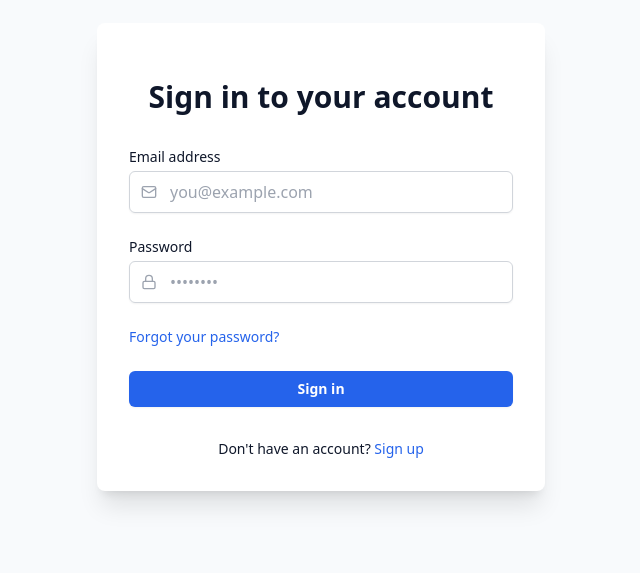
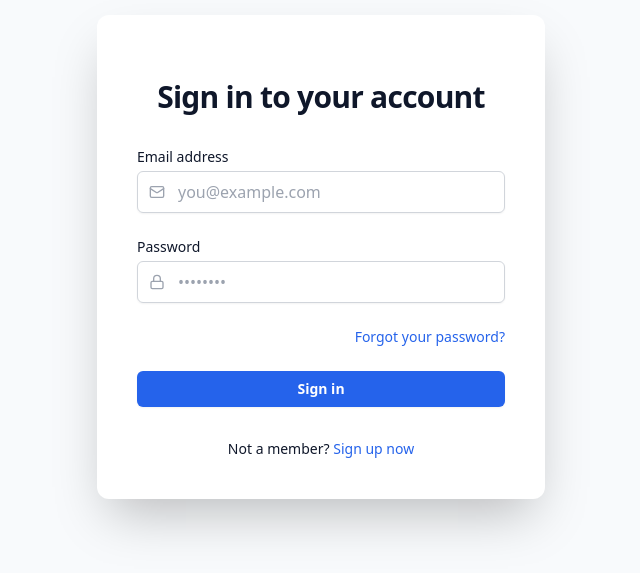
Before and after one commit to jzzedy/three-functiondaily-frontend, a React (Vite) app: page /login in a window 1280 px wide. Shown: the part 143-716 px from the top of the page, without its empty margins (319-959 px from the left). Built offline with nearby package versions, Linux system fonts and the light colour scheme.

Commit message:
added changes to Login page

```diff
--- a/src/features/auth/pages/LoginPage.tsx
+++ b/src/features/auth/pages/LoginPage.tsx
@@ -1,9 +1,9 @@
-import React, { useState } from 'react';
+import React, { useState, useEffect } from 'react';
 import type { FormEvent } from 'react';
 import { Link, useNavigate, useLocation } from 'react-router-dom';
 import { motion } from 'framer-motion';
 import { pageVariants, pageTransition } from '../../../config/animationVariants';
-import { Mail, Lock } from 'lucide-react';
+import { Mail, Lock, AlertCircle } from 'lucide-react';
 import Input from '../../../components/ui/Input';
 import Button from '../../../components/ui/Button';
 import { useAuthStore } from '../../../store/authStore';
@@ -16,13 +16,15 @@ const LoginPage: React.FC = () => {
   const { login, isLoading, error, isAuthenticated, clearError } = useAuthStore();
   const from = location.state?.from?.pathname || "/";
 
-  const handleSubmit = async (e: FormEvent<HTMLFormElement>) => {
+   const handleSubmit = async (e: FormEvent<HTMLFormElement>) => {
     e.preventDefault();
     clearError();
-    await login(email, password);
+    const success = await login(email, password);
+    if (success) {
+      navigate(from, { replace: true });
+    }
   };
-
-  React.useEffect(() => {
+  useEffect(() => {
     if (isAuthenticated) {
       navigate(from, { replace: true });
     }
@@ -37,22 +39,34 @@ const LoginPage: React.FC = () => {
       transition={pageTransition}
       className="min-h-screen flex items-center justify-center bg-background px-4 sm:px-6 lg:px-8"
     >
-      <div className="max-w-md w-full space-y-8 p-8 bg-card-background shadow-xl rounded-lg">
-        <div>
-          <h2 className="mt-6 text-center text-3xl font-extrabold text-text-primary">
+      <div className="max-w-md w-full space-y-8 p-8 sm:p-10 bg-card-background shadow-2xl rounded-xl">
+        <div className="text-center">
+          {}
+          {}
+          <h2 className="mt-6 text-3xl font-bold tracking-tight text-text-primary">
             Sign in to your account
           </h2>
         </div>
         <form className="mt-8 space-y-6" onSubmit={handleSubmit}>
           {error && (
-            <div className="p-3 bg-red-100 dark:bg-red-900 border border-red-400 dark:border-red-700 text-red-700 dark:text-red-200 rounded-md text-sm flex justify-between items-center">
-              <span>{error}</span>
-              <button type="button" onClick={clearError} className="ml-2 text-sm font-semibold hover:underline" aria-label="Dismiss error">&times;</button>
+            <div className="p-3 bg-red-100 dark:bg-red-900/50 border border-red-400 dark:border-red-700 text-red-700 dark:text-red-200 rounded-md text-sm flex items-center justify-between">
+              <div className="flex items-center">
+                <AlertCircle size={18} className="mr-2"/>
+                <span>{error}</span>
+              </div>
+              <button
+                type="button"
+                onClick={clearError}
+                className="ml-2 text-sm font-semibold hover:underline focus:outline-none"
+                aria-label="Dismiss error"
+              >
+                &times;
+              </button>
             </div>
           )}
           <Input
             label="Email address"
-            id="email"
+            id="email-login"
             name="email"
             type="email"
             autoComplete="email"
@@ -65,7 +79,7 @@ const LoginPage: React.FC = () => {
           />
           <Input
             label="Password"
-            id="password"
+            id="password-login"
             name="password"
             type="password"
             autoComplete="current-password"
@@ -76,11 +90,11 @@ const LoginPage: React.FC = () => {
             icon={<Lock size={16} className="text-gray-400" />}
             disabled={isLoading}
           />
-          <div className="flex items-center justify-between text-sm">
+          <div className="flex items-center justify-end text-sm">
             {}
-            <a href="#" className="font-medium text-primary-accent hover:text-secondary-accent">
+            <Link to="/forgot-password" className="font-medium text-primary-accent hover:text-secondary-accent hover:underline">
               Forgot your password?
-            </a>
+            </Link>
           </div>
           <div>
             <Button type="submit" className="w-full" isLoading={isLoading} disabled={isLoading}>
@@ -88,10 +102,10 @@ const LoginPage: React.FC = () => {
             </Button>
           </div>
         </form>
-        <p className="mt-4 text-center text-sm text-text-primary">
-          Don't have an account?{' '}
-          <Link to="/register" className="font-medium text-primary-accent hover:text-secondary-accent">
-            Sign up
+        <p className="mt-6 text-center text-sm text-text-secondary">
+          Not a member?{' '}
+          <Link to="/register" className="font-medium text-primary-accent hover:text-secondary-accent hover:underline">
+            Sign up now
           </Link>
         </p>
       </div>
```
